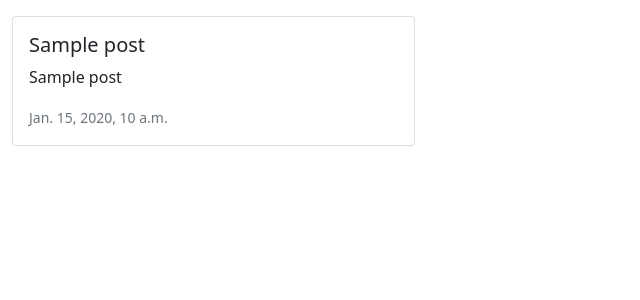
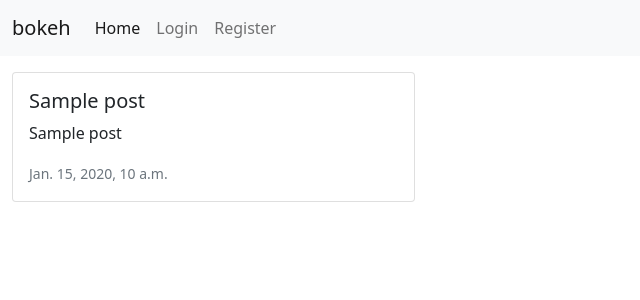
Before and after one commit to decant09/bokeh, a Django app: page / in a window 1280 px wide. Shown: the top 300 px of the page, without its empty margins (0-640 px from the left). Run offline with Django 3.2, Linux system fonts and the light colour scheme; tables that the repository leaves empty hold one stand-in row (values such as "Sample post"); some libraries are stand-ins or nearby versions.

Commit message:
Add navbar

```diff
--- a/templates/base.html
+++ b/templates/base.html
@@ -5,6 +5,10 @@
   <head>
     <meta charset="UTF-8" />
     <meta http-equiv="X-UA-Compatible" content="IE=edge" />
+    <!-- <link
+      rel="stylesheet"
+      href="https://cdnjs.cloudflare.com/ajax/libs/font-awesome/6.4.2/css/all.min.css"
+    /> -->
     <meta name="viewport" content="width=device-width, initial-scale=1.0" />
     <!-- fontawesome -->
     <script
@@ -27,8 +31,45 @@
     <link rel="stylesheet" href="{% static 'css/style.css' %}" />
     <title>Bokeh</title>
   </head>
-
+  <header>
+    <nav class="navbar navbar-expand-lg navbar-light bg-light">
+      <div class="container-fluid">
+        <a class="navbar-brand" href="#">
+          <i class="fa-thin fa-camera-retro"></i> bokeh
+        </a>
+        <button
+          class="navbar-toggler"
+          type="button"
+          data-bs-toggle="collapse"
+          data-bs-target="#navbarNav"
+          aria-controls="navbarNav"
+          aria-expanded="false"
+          aria-label="Toggle navigation"
+        >
+          <span class="navbar-toggler-icon"></span>
+        </button>
+        <div class="collapse navbar-collapse" id="navbarNav">
+          <ul class="navbar-nav">
+            <li class="nav-item">
+              <a class="nav-link active" aria-current="page" href="#">Home</a>
+            </li>
+            <li class="nav-item">
+              <a class="nav-link" href="#">Login</a>
+            </li>
+            <li class="nav-item">
+              <a class="nav-link" href="#">Register</a>
+            </li>
+          </ul>
+        </div>
+      </div>
+    </nav>
+  </header>
   <body>
     {% block content %} {% endblock %}
+    <!-- fontawesome -->
+    <!-- <script
+      src="https://kit.fontawesome.com/1ed6f98dad.js"
+      crossorigin="anonymous"
+    ></script> -->
   </body>
 </html>
```
